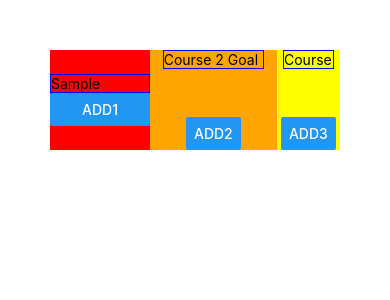
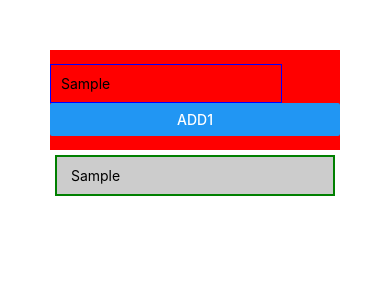
Before and after one commit to rob4abcba/RN-Complete-Guide, a React Native app: screen / in a window 390 px wide. Both pictures are taken after typing "Sample" into the empty fields and a click on the button "ADD1". Shown: the top 300 px of the page. Built offline with nearby package versions, Linux system fonts and the light colour scheme.

Commit message:
Add Hooks. Use ScrollView bef switch to FlatList.

```diff
--- a/App.js
+++ b/App.js
@@ -1,7 +1,20 @@
-import React from "react";
-import { StyleSheet, Text, View, TextInput, Button } from "react-native";
+import React, { useState } from "react";
+import { StyleSheet, Text, View, TextInput, Button, ScrollView } from "react-native";
+import { getOrientationAsync } from "expo/build/ScreenOrientation/ScreenOrientation";
 
 export default function App() {
+  const [enteredGoal, setEnteredGoal] = useState('');
+  const [courseGoals, setCourseGoals] = useState([]);
+
+  const goalInputHandler = (enteredText) => {
+    setEnteredGoal(enteredText);
+  };
+
+  const addGoalHandler = () => {
+    // console.log(enteredGoal);
+    setCourseGoals(currentGoals => [...currentGoals, enteredGoal] );
+  };
+
   return (
     <View
       style={styles.screen}
@@ -12,39 +25,30 @@
         <TextInput
           placeholder="Course 1 Goal"
           style={styles.text1}
+          onChangeText={goalInputHandler}
+          value={enteredGoal}
         />
-        <Button title="Add1" />
+        <Button title="Add1" onPress={addGoalHandler} />
       </View>
-      <View
-        style={styles.view2}
-      >
-                <TextInput
-          placeholder="Course 2 Goal"
-          style={styles.text2}
-        />
-        <Button title="Add2" />
+      <ScrollView style>
+        {courseGoals.map( (goal) => (
+        <View key={goal} style={styles.listItem}>
+          <Text > {goal} </Text>
+          </View>
+        ))}
+      </ScrollView>
       </View>
-      <View
-        style={styles.view3}
-      >
-                <TextInput
-          placeholder="Course 3 Goal"
-          style={styles.text3}
-        />
-        <Button title="Add3" />
-      </View>
-    </View>
   );
 }
 
 const styles = StyleSheet.create({
   screen: {
     padding: 50,
-    flexDirection: "row"
+    // flexDirection: "row"
   },
   view1: {
     backgroundColor: "red",
-    width: 100,
+    // width: 100,
     height: 100,
     // flexDirection: 'row',
     justifyContent: "center",
@@ -59,24 +63,13 @@
     justifyContent: "space-between",
     alignItems: "center"
   },
-  view3: {
-    backgroundColor: "yellow",
-    flex: 1,
-    // flexDirection: 'row',
-    justifyContent: "space-between",
-    alignItems: "center"
-  },
   text1: {
-    // width: "80%",
+    width: "80%",
     borderColor: "blue",
-    borderWidth: 1
+    borderWidth: 1,
+    padding: 10
   },
   text2: {
-    width: "80%",
-    borderColor: "blue",
-    borderWidth: 1
-  },
-  text3: {
     width: "80%",
     borderColor: "blue",
     borderWidth: 1
@@ -87,4 +80,11 @@
     alignItems: 'center',
     justifyContent: 'center',
   },
+  listItem: {
+    padding: 10,
+    margin: 5,
+    backgroundColor: '#ccc',
+    borderColor: 'green',
+    borderWidth: 2
+  }
 });
```
